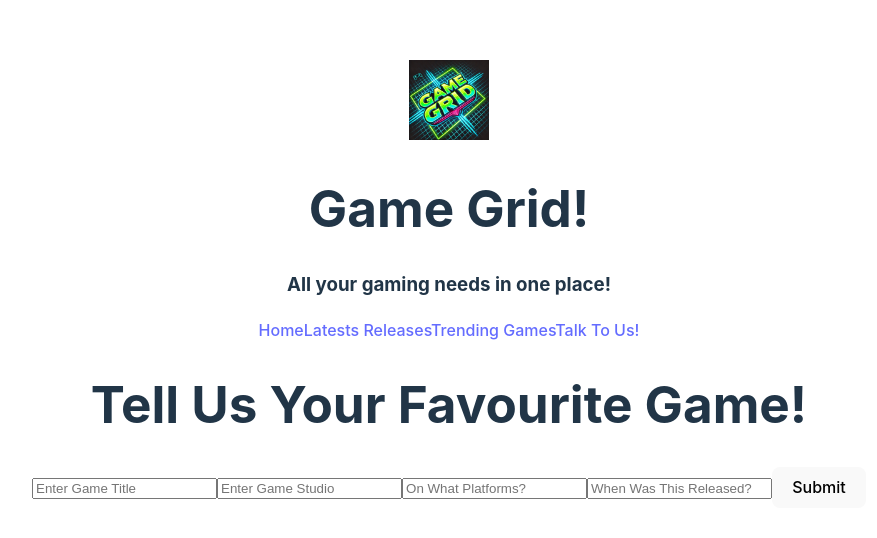
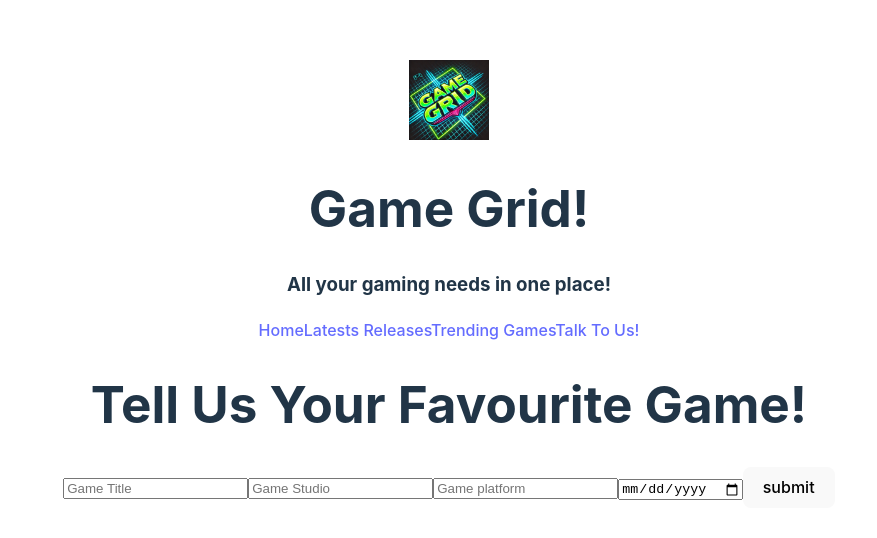
Before and after one commit to Lewis-Allen-2001/Week7-Project, a React (Vite) app in the folder client/: page /TalkToUs in a window 1280 px wide. Shown: the part 116-654 px from the top of the page, without its empty margins (191-1068 px from the left). Built offline with nearby package versions, Linux system fonts and the light colour scheme.

Commit message:
progress onto will finish rest tomorrow

```diff
--- a/client/src/MainComponents/Pages/GameDetails.jsx
+++ b/client/src/MainComponents/Pages/GameDetails.jsx
@@ -18,7 +18,7 @@ console.log(formattedDate);
 
   useEffect(() => {
     async function fetchGameDetails() {
-      const res = await fetch(`http://localhost:3000/games?include_genres=true&id=${id}`);
+      const res = await fetch(`http://localhost:5432/games?include_genres=true&id=${id}`);
       const details = await res.json();
       setGameDetails(details);
     }
--- a/client/src/MainComponents/Pages/LatestReleases.jsx
+++ b/client/src/MainComponents/Pages/LatestReleases.jsx
@@ -6,7 +6,7 @@ export default function LatestReleases(){
 
     useEffect(() =>{
         async function fetchGames(){
-            const res = await fetch('http://localhost:3000/games')
+            const res = await fetch('http://localhost:5432/games')
             const games = await res.json()
 
             setGames(games);
--- a/client/src/MainComponents/Pages/PageComponents/GameForm.jsx
+++ b/client/src/MainComponents/Pages/PageComponents/GameForm.jsx
@@ -1,46 +1,75 @@
 import { useState } from "react";
 
-export default function NewGameForm({getNewGame}){
+const GameForm = () => {
+  const [formData, setFormData] = useState({ title: "", studio: "", platforms: "", released: "" });
+const [gameResult, setGameResult] = useState([])
 
-const [gameFormData, setGameFormData] = useState({title: "", studio: "", platforms: "", released: ""})
 
-function handleChange(event) {
-    console.log(event)
-setGameFormData({...gameFormData, [event.target.name] : event.target.value})
-console.log(gameFormData)
-}
+  // Handle form submission
+  const handleSubmit = async (event) => {
+    event.preventDefault();
 
-const handleSubmit = async (e) => {
-e.preventDefault();
-try{
-    await fetch("http://localhost:3000/games", {
+    try {
+        console.log("post", formData )
+    const result =  await fetch("http://localhost:5432/games", {
         method: "POST",
         headers: {
-            "Content-Type": "application/json",
+          "Content-Type": "application/json",
         },
-        body: JSON.stringify(gameFormData),
-    });
+        body: JSON.stringify(formData),
+      });
+      const parse = await result.json()
+setGameResult(parse.success);
 
-    setGameFormData({title: "", studio: "", platforms: "", released: ""});
+      //setFormData({ title: "", studio: "", platforms: "", released: "" });
 
-    getNewGame();
+    } catch (error) {
+      console.error("Error posting message:", error);
+    }
+  };
 
-} catch (error) {
-console.error("error posting game", error);
-}
+  // Handle form input change
+  const handleChange = (event) => {
+    const { name, value } = event.target;
+    setFormData((prevData) => ({ ...prevData, [name]: value }));
+    console.log(formData); // You may not see the latest update immediately
+  };
 
+  console.log("body", formData)
+
+  return (
+    <div>
+      <form onSubmit={handleSubmit}>
+        <input
+          name="title"
+          onChange={handleChange}
+          placeholder="Game Title"
+          required
+        />
+        <input
+          name="studio"
+          onChange={handleChange}
+          placeholder="Game Studio"
+          required
+        />
+        <input
+          name="platforms"
+          onChange={handleChange}
+          placeholder="Game platform"
+          required
+        />
+        <input
+        type="date"
+          name="released"
+          onChange={handleChange}
+          placeholder="When was this released?"
+          required
+        />
+        <button type="submit">submit</button>
+      </form>
+      {gameResult && <div>{gameResult.title}</div>}
+    </div>
+  );
 };
 
-    return(
-<div>
-
-<form onSubmit={handleSubmit}>
-<input name="title" placeholder="Enter Game Title" onChange={handleChange} required></input>
-<input name="studio" placeholder="Enter Game Studio" onChange={handleChange} required></input>
-<input name="platforms" placeholder="On What Platforms?" onChange={handleChange} required></input>
-<input name="released" placeholder="When Was This Released?" onChange={handleChange} required></input>
-<button type="submit">Submit</button>
-</form>
-</div>
-    )
-}
+export default GameForm;
--- a/client/src/MainComponents/Pages/TalkToUs.jsx
+++ b/client/src/MainComponents/Pages/TalkToUs.jsx
@@ -6,6 +6,7 @@ export default function TalkToUs(){
         <div>
             <h1>Tell Us Your Favourite Game!</h1>
             <GameForm/>
+
         </div>
     )
 }
```
Also changed, not shown: 1 other file (tests, documents, lock files or other folders).
